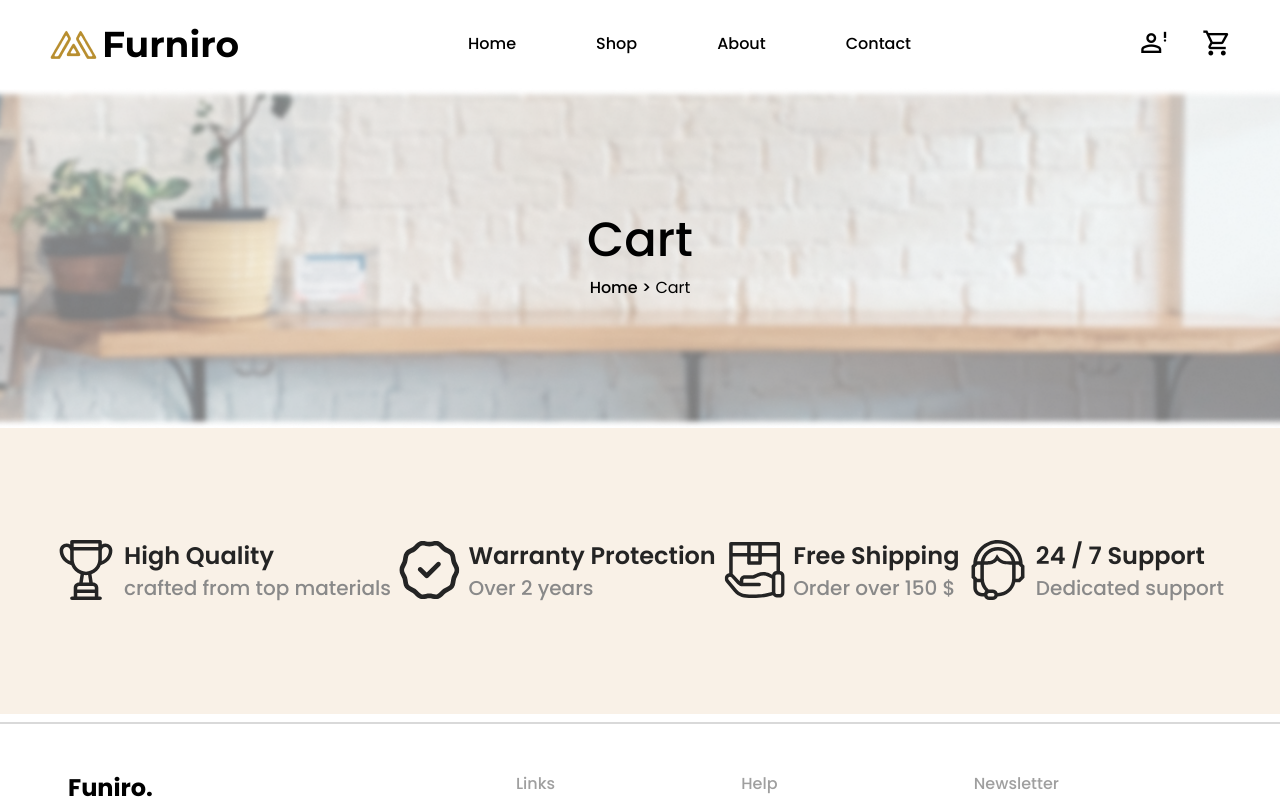
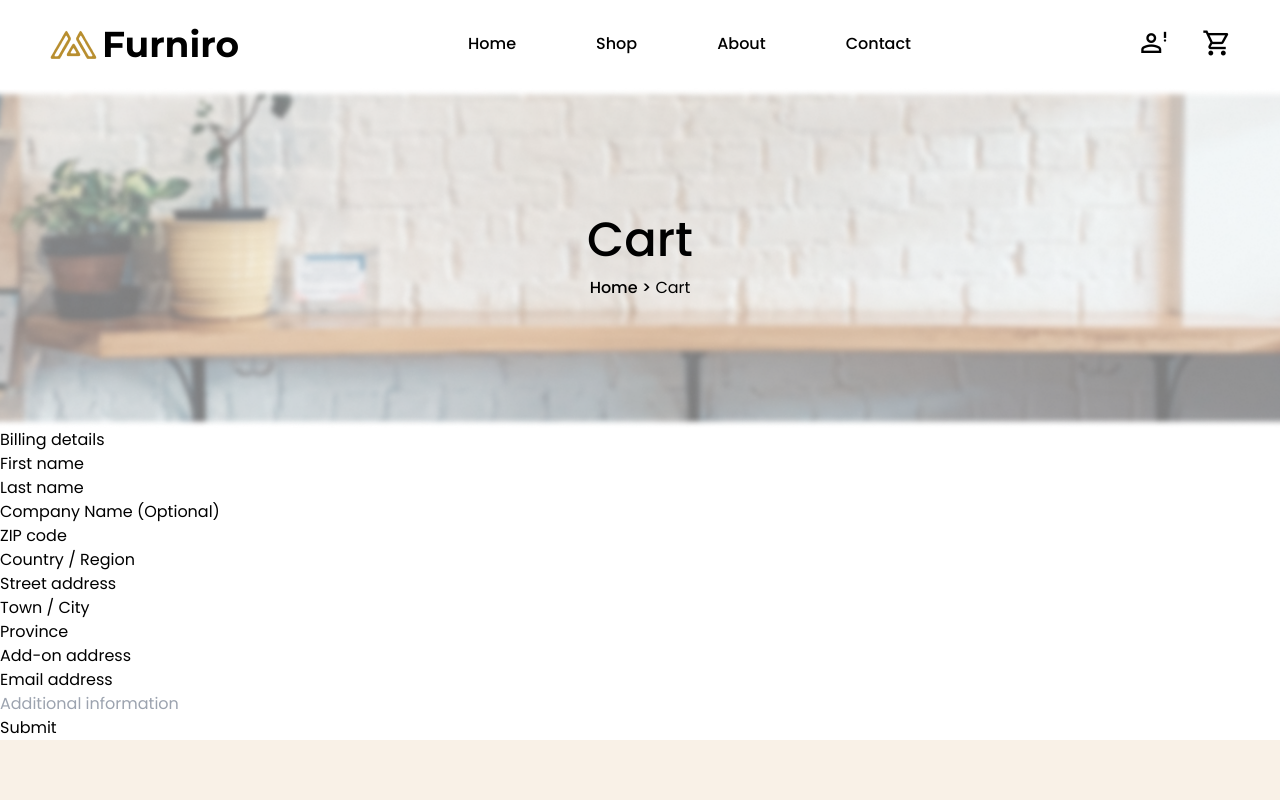
Before and after one commit to Enne-Amore/furniro, a React (Create React App) app: page /checkout in a window 1280 px wide. Shown: the top 800 px of the page. Built offline with nearby package versions, Linux system fonts and the light colour scheme; a web font is replaced by a local one.

Commit message:
fix: name file of main section

```diff
--- a/src/pages/checkoutPage/Main.tsx
+++ b/src/pages/checkoutPage/Main.tsx
@@ -1,5 +1,6 @@
 import { Advantages } from '../../components/advantages/Advantages'
 import { WherePage } from '../../components/wherePage/WherePage'
+import { GeneralForm } from './components/GeneralForm'
 import styles from './Main.module.css'
 
 export const Main = () => {
@@ -7,7 +8,7 @@ export const Main = () => {
     <main className={styles.container}>
       <WherePage namePage={'Cart'} />
 
-
+      <GeneralForm />
 
       <Advantages />
     </main>
--- a/src/pages/checkoutPage/components/Form.tsx
+++ /dev/null
@@ -1,9 +0,0 @@
-import styles from './Form.module.css'
-
-export const Form = () => {
-  return (
-    <div className={styles.container}>
-
-    </div>
-  )
-}
--- /dev/null
+++ b/src/pages/checkoutPage/components/GeneralForm.tsx
@@ -0,0 +1,17 @@
+import { Inputs } from './Inputs'
+import { PurchaseDetails } from './PurchaseDetails'
+import styles from './GeneralForm.module.css'
+
+export const GeneralForm = () => {
+  return (
+    <section className={styles.container}>
+      <h1 className={styles.title}>Billing details</h1>
+
+      <div className={styles.generalFormContainer}>
+        <Inputs />
+
+        <PurchaseDetails />
+      </div>
+    </section>
+  )
+}
--- a/src/pages/checkoutPage/components/InfoAll.tsx
+++ /dev/null
@@ -1,17 +0,0 @@
-import { Form } from './Form'
-import { PurchaseDetails } from './PurchaseDetails'
-import styles from './InfoAll.module.css'
-
-export const InfoAll = () => {
-  return (
-    <section className={styles.container}>
-      <h1>Billing details</h1>
-
-      <div>
-        <Form />
-
-        <PurchaseDetails />
-      </div>
-    </section>
-  )
-}
--- /dev/null
+++ b/src/pages/checkoutPage/components/Inputs.tsx
@@ -0,0 +1,75 @@
+import styles from './Inputs.module.css'
+
+export const Inputs = () => {
+  return (
+    <form className={styles.container}>
+      <div className={styles.twoInputsContainer}>
+        <div className={styles.inputContainer}>
+          <label htmlFor="firstName" className={styles.label}>First name</label>
+
+          <input type="text" id='firstName' className={styles.input} />
+        </div>
+
+        <div className={styles.inputContainer}>
+          <label htmlFor="lastName" className={styles.label}>Last name</label>
+
+          <input type="text" id='lastName' className={styles.input} />
+        </div>
+      </div>
+
+      <div className={styles.inputContainer}>
+        <label htmlFor="company" className={styles.label}>Company Name (Optional)</label>
+
+        <input type="email" id='company' className={styles.input} />
+      </div>
+
+      <div className={styles.inputContainer}>
+        <label htmlFor="code" className={styles.label}>ZIP code</label>
+
+        <input type="text" id='code' className={styles.input} />
+      </div>
+
+      <div className={styles.inputContainer}>
+        <label htmlFor="contry" className={styles.label}>Country / Region</label>
+
+        <input type="text" id='contry' className={styles.input} />
+      </div>
+
+      <div className={styles.inputContainer}>
+        <label htmlFor="street" className={styles.label}>Street address</label>
+
+        <input type="text" id='street' className={styles.input} />
+      </div>
+
+      <div className={styles.inputContainer}>
+        <label htmlFor="city" className={styles.label}>Town / City</label>
+
+        <input type="text" id='city' className={styles.input} />
+      </div>
+
+      <div className={styles.inputContainer}>
+        <label htmlFor="province" className={styles.label}>Province</label>
+
+        <input type="text" id='province' className={styles.input} />
+      </div>
+
+      <div className={styles.inputContainer}>
+        <label htmlFor="address" className={styles.label}>Add-on address</label>
+
+        <input type="text" id='address' className={styles.input} />
+      </div>
+
+      <div className={styles.inputContainer}>
+        <label htmlFor="email" className={styles.label}>Email address</label>
+
+        <input type="email" id='email' className={styles.input} />
+      </div>
+
+      <div className={styles.inputContainer}>
+        <input type="text" id='addInfo' placeholder='Additional information' className={styles.input} />
+      </div>
+
+      <button type="submit" className={styles.btn}>Submit</button>
+    </form>
+  )
+}
```
Also changed, not shown: src/pages/checkoutPage/components/Form.module.css (deleted), src/pages/checkoutPage/components/GeneralForm.module.css (added), src/pages/checkoutPage/components/InfoAll.module.css (deleted), src/pages/checkoutPage/components/Inputs.module.css (added).
